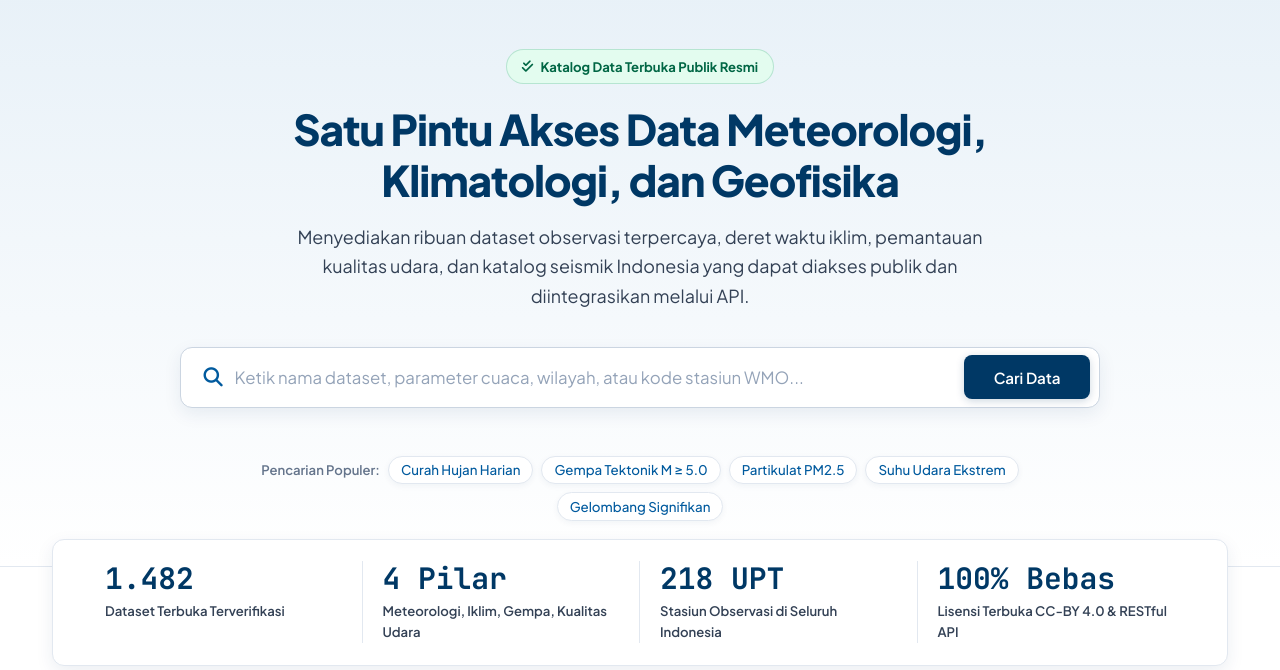
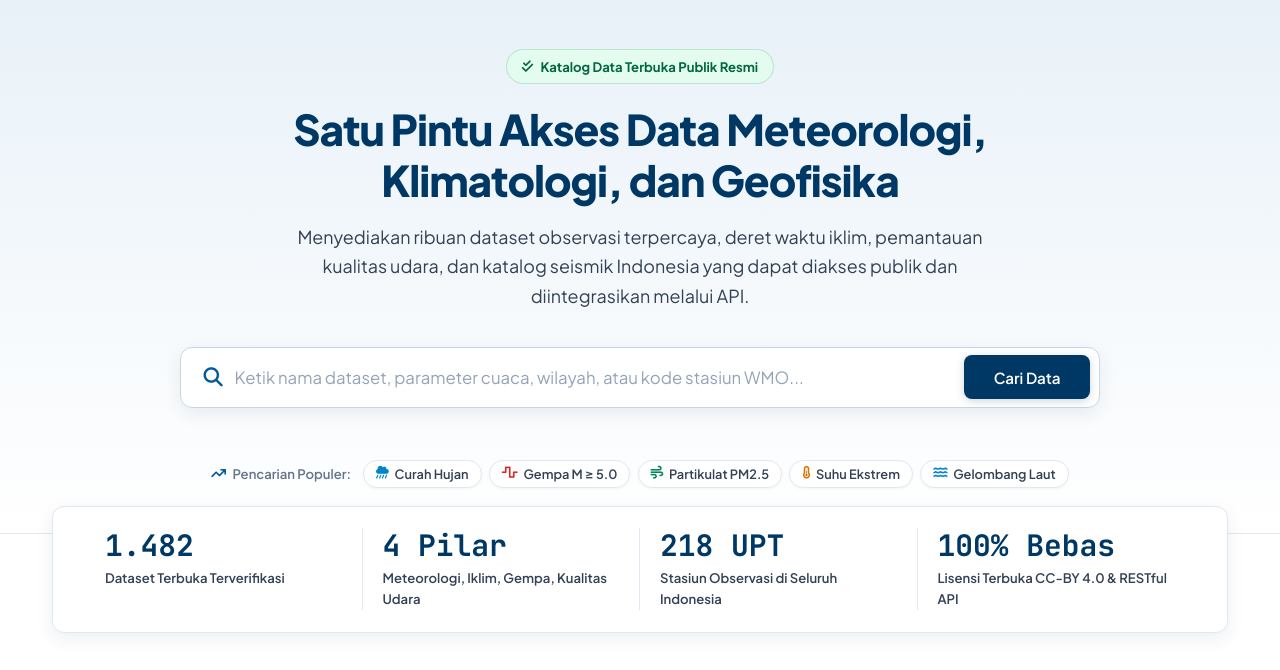
Before and after one commit to RafiAslamsyah/Portal_Bmkg, a plain HTML site: page ui_prototype/index.html in a window 1280 px wide. Shown: the part 130-800 px from the top of the page. Drawn offline with nearby package versions, Linux system fonts and the light colour scheme; no server answers.

Commit message:
style(hero): perbaiki simetri dan perapian baris tombol pencarian populer

```diff
--- a/ui_prototype/index.html
+++ b/ui_prototype/index.html
@@ -583,7 +583,7 @@
     }
 
     .search-shortcuts {
-      margin-top: 0.75rem;
+      margin-top: 1rem;
       display: flex;
       justify-content: center;
       align-items: center;
@@ -595,26 +595,43 @@
     .shortcut-label {
       color: var(--text-muted);
       font-weight: 600;
+      display: inline-flex;
+      align-items: center;
+      gap: 0.4rem;
+      margin-right: 0.25rem;
+    }
+
+    .shortcut-chips-row {
+      display: inline-flex;
+      align-items: center;
+      flex-wrap: wrap;
+      justify-content: center;
+      gap: 0.45rem;
     }
 
     .shortcut-chip {
       background: var(--canvas-white);
       border: 1px solid var(--border-light);
-      padding: 0.3rem 0.75rem;
+      padding: 0.32rem 0.75rem;
       border-radius: 9999px;
-      color: var(--bmkg-blue);
+      color: var(--text-secondary);
       text-decoration: none;
-      font-weight: 500;
+      font-weight: 600;
+      font-size: 0.8rem;
+      display: inline-flex;
+      align-items: center;
+      gap: 0.35rem;
       transition: var(--transition-bounce);
-      box-shadow: var(--shadow-sm);
+      box-shadow: 0 1px 3px rgba(0, 0, 0, 0.04);
+      white-space: nowrap;
     }
 
     .shortcut-chip:hover {
-      background-color: var(--bmkg-blue);
-      color: #ffffff;
+      background-color: var(--bmkg-blue-subtle);
+      color: var(--bmkg-blue-deep);
       border-color: var(--bmkg-blue);
       transform: translateY(-2px);
-      box-shadow: 0 4px 10px rgba(0, 90, 158, 0.2);
+      box-shadow: 0 4px 10px rgba(0, 90, 158, 0.15);
     }
 
     /* Verified Institutional Counters */
@@ -1371,14 +1388,29 @@
       <!-- Live Search Feedback Indicator -->
       <div class="search-live-feedback" id="liveSearchFeedback"></div>
 
-      <!-- Interactive Search Shortcuts -->
+      <!-- Interactive Search Shortcuts (Simetris & Sejajar) -->
       <div class="search-shortcuts">
-        <span class="shortcut-label">Pencarian Populer:</span>
-        <button class="btn-interactive shortcut-chip" onclick="applySearchTag('Curah Hujan Harian')">Curah Hujan Harian</button>
-        <button class="btn-interactive shortcut-chip" onclick="applySearchTag('Gempa Tektonik M >= 5.0')">Gempa Tektonik M &ge; 5.0</button>
-        <button class="btn-interactive shortcut-chip" onclick="applySearchTag('Partikulat PM2.5')">Partikulat PM2.5</button>
-        <button class="btn-interactive shortcut-chip" onclick="applySearchTag('Suhu Udara Ekstrem')">Suhu Udara Ekstrem</button>
-        <button class="btn-interactive shortcut-chip" onclick="applySearchTag('Tinggi Gelombang Signifikan')">Gelombang Signifikan</button>
+        <span class="shortcut-label">
+          <i class="fa-solid fa-arrow-trend-up" style="color: var(--bmkg-blue);"></i>
+          Pencarian Populer:
+        </span>
+        <div class="shortcut-chips-row">
+          <button class="btn-interactive shortcut-chip" onclick="applySearchTag('Curah Hujan Harian')">
+            <i class="fa-solid fa-cloud-showers-heavy" style="color: #0284c7;"></i> Curah Hujan
+          </button>
+          <button class="btn-interactive shortcut-chip" onclick="applySearchTag('Gempa Tektonik')">
+            <i class="fa-solid fa-wave-square" style="color: #dc2626;"></i> Gempa M &ge; 5.0
+          </button>
+          <button class="btn-interactive shortcut-chip" onclick="applySearchTag('Partikulat PM2.5')">
+            <i class="fa-solid fa-wind" style="color: #00875a;"></i> Partikulat PM2.5
+          </button>
+          <button class="btn-interactive shortcut-chip" onclick="applySearchTag('Suhu Udara Ekstrem')">
+            <i class="fa-solid fa-temperature-half" style="color: #d97706;"></i> Suhu Ekstrem
+          </button>
+          <button class="btn-interactive shortcut-chip" onclick="applySearchTag('Tinggi Gelombang')">
+            <i class="fa-solid fa-water" style="color: #0284c7;"></i> Gelombang Laut
+          </button>
+        </div>
       </div>
     </div>
   </section>
```
